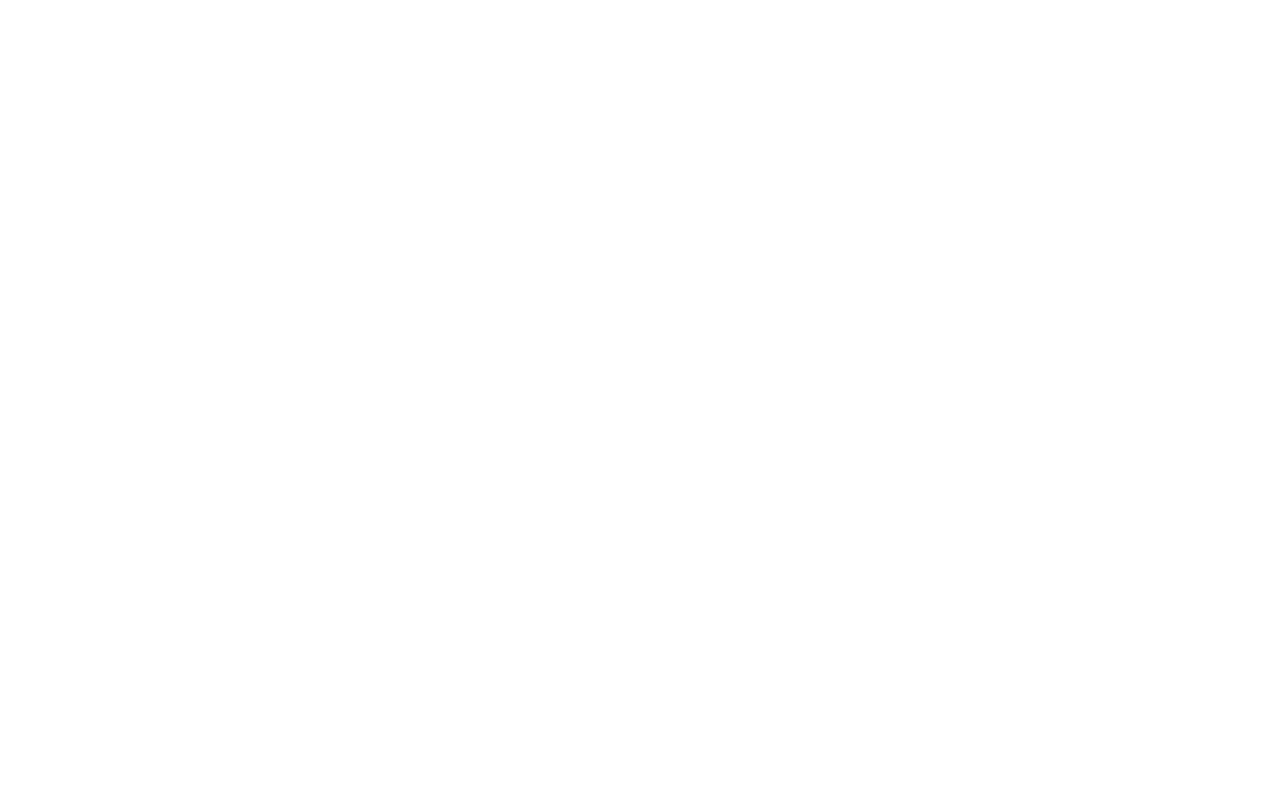
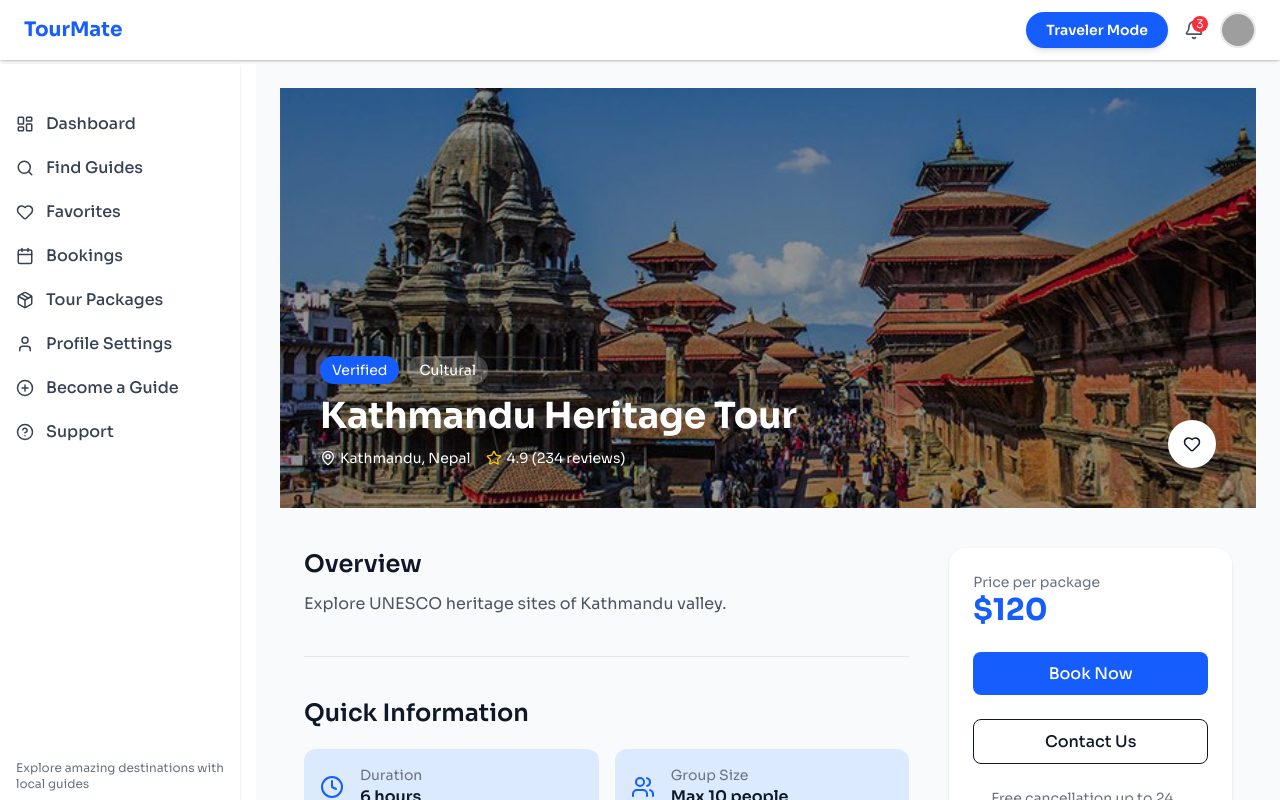
Before and after one commit to Ryuklyn/Tourmate_Frontend, a React (Vite) app in the folder Tourmate/: page /dashboard/tourdetails in a window 1280 px wide. Before the commit this address had no page. Built offline with nearby package versions, Linux system fonts and the light colour scheme; grey boxes are pictures that could not be loaded.

Commit message:
user tour packages

```diff
--- a/Tourmate/src/App.jsx
+++ b/Tourmate/src/App.jsx
@@ -40,6 +40,7 @@
 import Support1 from "./pages/Admin/Support";
 import GuideTourPackage from "./pages/Guidedashboard/GuideTourPackages";
 import FindTour from "./pages/Usedashboard/FindTour";
+import TourDetails from "./components/Guidedashboard/TourPackages/TourDetails";
 
 function App() {
   const [count, setCount] = useState(0);
@@ -58,6 +59,7 @@
           <Route index element={<TravelerOverview />} />
           <Route path="findguide" element={<FindGuide />} />
           <Route path="findtour" element={<FindTour />} />
+          <Route path="tourdetails" element={<TourDetails />} />
           <Route path="favorites" element={<FavoriteGuides />} />
           <Route path="bookings" element={<Bookings />} />
           <Route path="bookingsdetails" element={<BookingDetails />} />
--- /dev/null
+++ b/Tourmate/src/components/Guidedashboard/TourPackages/TourDetails.jsx
@@ -0,0 +1,239 @@
+import React from "react";
+import {
+  MapPin,
+  Star,
+  Clock,
+  Users,
+  Languages,
+  Package,
+  Check,
+  X,
+  Calendar,
+  Heart,
+} from "lucide-react";
+
+// demo purpose – normally use params or API
+import Patan from "../../../assets/img/Patan.jpg";
+
+const tours = [
+  {
+    title: "Kathmandu Heritage Tour",
+    location: "Kathmandu, Nepal",
+    duration: "6 hours",
+    max: 10,
+    price: "$120",
+    image: Patan,
+    description: "Explore UNESCO heritage sites of Kathmandu valley.",
+    itinerary: [
+      {
+        time: "09:00 AM",
+        title: "Swayambhunath Stupa",
+        desc: "Visit Monkey Temple.",
+      },
+      {
+        time: "11:00 AM",
+        title: "Kathmandu Durbar Square",
+        desc: "Ancient palaces.",
+      },
+      {
+        time: "02:00 PM",
+        title: "Patan Durbar Square",
+        desc: "Newari culture.",
+      },
+    ],
+    included: [
+      "Professional licensed guide",
+      "Entrance fees",
+      "Hotel pickup & drop-off",
+    ],
+    excluded: ["Meals", "Personal expenses"],
+    info: [
+      "Comfortable walking shoes recommended",
+      "Moderate walking involved",
+    ],
+  },
+];
+
+const TourDetails = () => {
+  const tour = tours[0];
+
+  return (
+    <div className="w-full">
+      {/* HERO */}
+      <div className="relative h-[420px]">
+        <img
+          src={tour.image}
+          alt={tour.title}
+          className="w-full h-full object-cover"
+        />
+        <div className="absolute inset-0 bg-black/40" />
+
+        <div className="absolute bottom-10 left-10 text-white max-w-3xl">
+          <div className="flex gap-2 mb-3">
+            <span className="bg-blue-600 px-3 py-1 rounded-full text-sm">
+              Verified
+            </span>
+            <span className="bg-white/20 px-3 py-1 rounded-full text-sm">
+              Cultural
+            </span>
+          </div>
+
+          <h1 className="text-4xl font-bold mb-3">{tour.title}</h1>
+
+          <div className="flex items-center gap-4 text-sm">
+            <div className="flex items-center gap-1">
+              <MapPin size={16} /> {tour.location}
+            </div>
+            <div className="flex items-center gap-1">
+              <Star size={16} className="text-yellow-400" /> 4.9 (234 reviews)
+            </div>
+          </div>
+        </div>
+        {/* HEART BUTTON */}
+        <button
+          type="button"
+          className="absolute bottom-10 right-10 z-20
+            w-12 h-12
+            bg-white rounded-full! shadow-md
+            flex items-center justify-center"
+        >
+          <Heart size={18} className="text-gray-900 shrink-0" />
+        </button>
+      </div>
+
+      {/* CONTENT */}
+      <div className="max-w-7xl mx-auto px-6 py-10 grid grid-cols-1 lg:grid-cols-3 gap-10">
+        {/* LEFT */}
+        <div className="lg:col-span-2 space-y-10">
+          {/* OVERVIEW */}
+          <section>
+            <h2 className="text-2xl font-semibold mb-3">Overview</h2>
+            <p className="text-gray-600">{tour.description}</p>
+          </section>
+          <hr className="text-gray-200" />
+
+          {/* QUICK INFO */}
+          <section>
+            <h2 className="text-2xl font-semibold mb-5">Quick Information</h2>
+            <div className="grid grid-cols-1 sm:grid-cols-2 gap-4">
+              <InfoCard
+                icon={<Clock />}
+                label="Duration"
+                value={tour.duration}
+              />
+              <InfoCard
+                icon={<Users />}
+                label="Group Size"
+                value={`Max ${tour.max} people`}
+              />
+              <InfoCard
+                icon={<Languages />}
+                label="Languages"
+                value="English"
+              />
+              <InfoCard
+                icon={<Package />}
+                label="Package Type"
+                value="All Inclusive"
+              />
+            </div>
+          </section>
+          <hr className="text-gray-200" />
+
+          <section className="grid grid-cols-1 md:grid-cols-2 gap-8">
+            {/* INCLUDED */}
+            <div>
+              <h2 className="text-2xl font-semibold mb-4">What's Included</h2>
+              <ul className="space-y-2">
+                {tour.included.map((item, i) => (
+                  <li key={i} className="flex items-center gap-2 text-gray-700">
+                    <Check className="text-green-500" size={18} />
+                    {item}
+                  </li>
+                ))}
+              </ul>
+            </div>
+
+            {/* EXCLUDED */}
+            <div>
+              <h2 className="text-2xl font-semibold mb-4">What's Excluded</h2>
+              <ul className="space-y-2">
+                {tour.excluded.map((item, i) => (
+                  <li key={i} className="flex items-center gap-2 text-gray-700">
+                    <X className="text-red-500" size={18} />
+                    {item}
+                  </li>
+                ))}
+              </ul>
+            </div>
+          </section>
+          <hr className="text-gray-200" />
+
+          {/* ITINERARY */}
+          <section>
+            <h2 className="text-2xl font-semibold mb-6">Itinerary</h2>
+            <div className="space-y-6">
+              {tour.itinerary.map((step, i) => (
+                <div key={i} className="flex gap-4">
+                  <div className="w-10 h-10 rounded-full bg-blue-600 text-white flex items-center justify-center font-semibold">
+                    {i + 1}
+                  </div>
+                  <div>
+                    <h4 className="font-semibold">{step.title}</h4>
+                    <p className="text-sm text-gray-500">{step.time}</p>
+                    <p className="text-gray-600">{step.desc}</p>
+                  </div>
+                </div>
+              ))}
+            </div>
+          </section>
+        </div>
+
+        {/* RIGHT – BOOK CARD */}
+        <div className="sticky top-24 h-fit">
+          <div className="bg-white rounded-2xl shadow p-6 space-y-6">
+            <div>
+              <p className="text-sm text-gray-500">Price per package</p>
+              <h3 className="text-3xl font-bold text-blue-600">{tour.price}</h3>
+            </div>
+
+            <button className="w-full bg-blue-600 text-white py-3 rounded-lg font-semibold hover:bg-blue-700 transition">
+              Book Now
+            </button>
+
+            <button className="w-full border py-3 rounded-lg font-semibold">
+              Contact Us
+            </button>
+
+            <p className="text-sm text-gray-500 flex items-center gap-2">
+              <Calendar size={16} />
+              Free cancellation up to 24 hours before departure
+            </p>
+          </div>
+        </div>
+      </div>
+    </div>
+  );
+};
+
+// const InfoCard = ({ icon, label, value }) => (
+//   <div className="flex items-center gap-4 bg-gray-50 p-4 rounded-xl">
+//     <div className="text-blue-600">{icon}</div>
+//     <div>
+//       <p className="text-sm text-gray-500">{label}</p>
+//       <p className="font-semibold">{value}</p>
+//     </div>
+//   </div>
+// );
+
+const InfoCard = ({ icon, label, value }) => (
+  <div className="flex items-center gap-4 bg-blue-100 p-4 rounded-xl">
+    <div className="text-blue-600">{icon}</div>
+    <div>
+      <p className="text-sm text-gray-500">{label}</p>
+      <p className="font-semibold text-gray-900">{value}</p>
+    </div>
+  </div>
+);
+
+export default TourDetails;
--- a/Tourmate/src/pages/Usedashboard/BookingDetails.jsx
+++ b/Tourmate/src/pages/Usedashboard/BookingDetails.jsx
@@ -1,6 +1,7 @@
 import React from "react";
 import { Calendar, Clock, MapPin, Users, Phone, Mail } from "lucide-react";
 import NirojSirImg from "../../assets/img/NirojSir.jpg";
+import Patan from "../../assets/img/Patan.jpg";
 import { useNavigate } from "react-router-dom";
 
 export default function BookingDetails() {
@@ -9,6 +10,7 @@
     id: 1,
     status: "Upcoming Tour",
     title: "Kathmandu Heritage Walking Tour",
+    image: Patan,
     description:
       "Explore the ancient wonders of Patan with an expert local historian. This immersive walking tour takes you through centuries of cultural heritage and iconic landmarks in Lalitpur.",
     date: "Dec 18, 2025",
@@ -64,7 +66,7 @@
   };
 
   return (
-    <div className="p-6 max-w-5xl mx-auto">
+    <div className="p-6 max-w-6xl mx-auto">
       {/* Back Button */}
       <button
         onClick={() => navigate("/dashboard/bookings")}
@@ -76,7 +78,7 @@
       {/* Header Image */}
       <div className="relative w-full h-64 rounded-2xl overflow-hidden mb-6">
         <img
-          src={booking.guide.image}
+          src={booking.image}
           alt={booking.title}
           className="w-full h-full object-cover"
         />
```
Also changed, not shown: Tourmate/src/components/FindTour/TourCard.jsx (+8 -5 lines), Tourmate/src/components/FindTour/TourList.jsx (+0 -10 lines), Tourmate/src/pages/Usedashboard/Bookings.jsx (+8 -7 lines), Tourmate/src/assets/img/Paris.jpg (added), Tourmate/src/assets/img/Tokyo.jpg (added).
